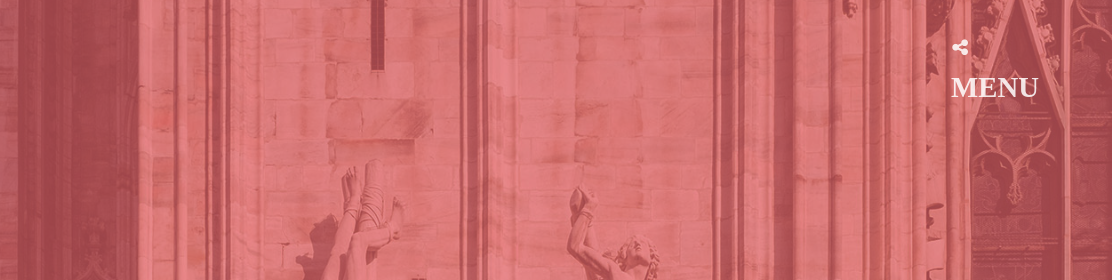
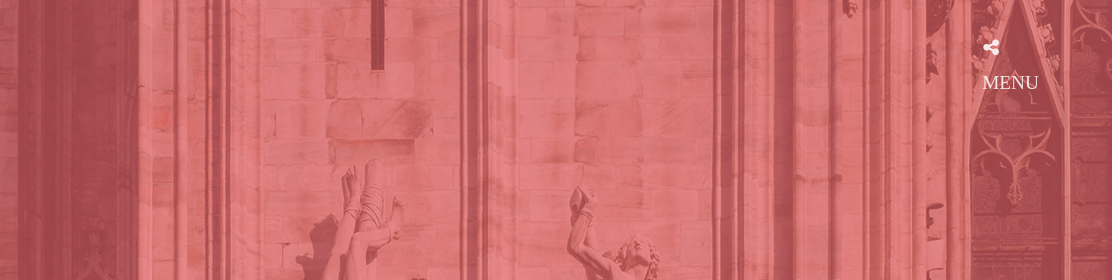
Before and after one commit to Salmon-Ilimitado/Salmon-Ilimitado.github.io, a plain HTML site: page index.html in a window 1280 px wide. Shown: the top 280 px of the page, 168-1280 px from the left. Drawn offline with Linux system fonts and the light colour scheme; some packages are replaced by stand-ins of ours; a web font is replaced by a local one.

Commit message:
Update index.html

```diff
--- a/index.html
+++ b/index.html
@@ -59,7 +59,7 @@
                 <ul class="nav navbar-nav navbar-right navbar-uppercase">
                     <li class="dropdown">
                         <a href="#gaia" class="dropdown-toggle" data-toggle="dropdown">
-                            <i class="fa fa-share-alt"></i> <h2>Menu</h2>
+                            <i class="fa fa-share-alt"></i> <h3>Menu</h3>
                         </a>
                         <ul class="dropdown-menu dropdown-danger">
                            <li>
```
